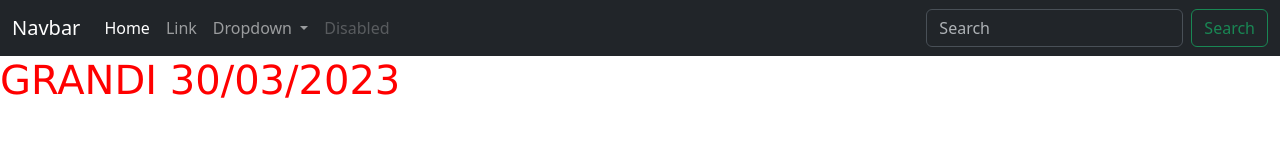
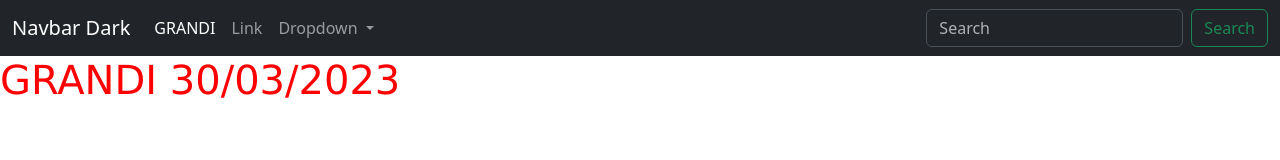
Before and after one commit to RiccardoGrandi/Grandi-Compito1, a plain HTML site: page index.html in a window 1280 px wide. Drawn offline with nearby package versions, Linux system fonts and the light colour scheme.

Commit message:
edit navbar

```diff
--- a/index.html
+++ b/index.html
@@ -11,14 +11,14 @@
 <body>
     <nav class="navbar bg-dark navbar-expand-lg" data-bs-theme="dark">
         <div class="container-fluid">
-            <a class="navbar-brand" href="#">Navbar</a>
+            <a class="navbar-brand" href="#">Navbar Dark</a>
             <button class="navbar-toggler" type="button" data-bs-toggle="collapse" data-bs-target="#navbarSupportedContent" aria-controls="navbarSupportedContent" aria-expanded="false" aria-label="Toggle navigation">
               <span class="navbar-toggler-icon"></span>
             </button>
             <div class="collapse navbar-collapse" id="navbarSupportedContent">
               <ul class="navbar-nav me-auto mb-2 mb-lg-0">
                 <li class="nav-item">
-                  <a class="nav-link active" aria-current="page" href="#">Home</a>
+                  <a class="nav-link active" aria-current="page" href="#">GRANDI</a>
                 </li>
                 <li class="nav-item">
                   <a class="nav-link" href="#">Link</a>
@@ -34,9 +34,6 @@
                     <li><a class="dropdown-item" href="#">Something else here</a></li>
                   </ul>
                 </li>
-                <li class="nav-item">
-                  <a class="nav-link disabled">Disabled</a>
-                </li>
               </ul>
               <form class="d-flex" role="search">
                 <input class="form-control me-2" type="search" placeholder="Search" aria-label="Search">
```
